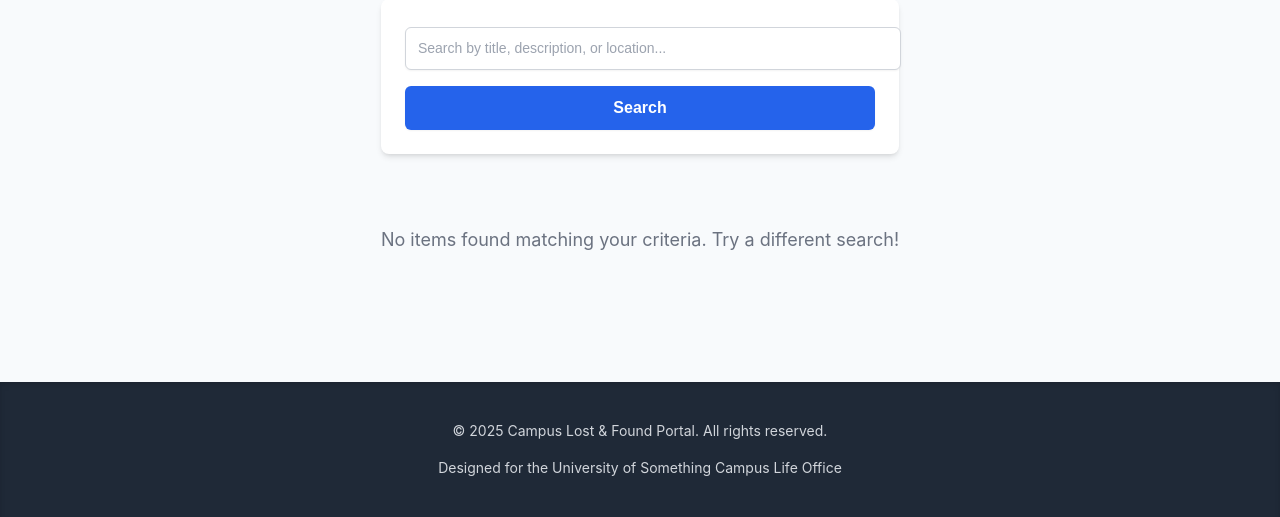
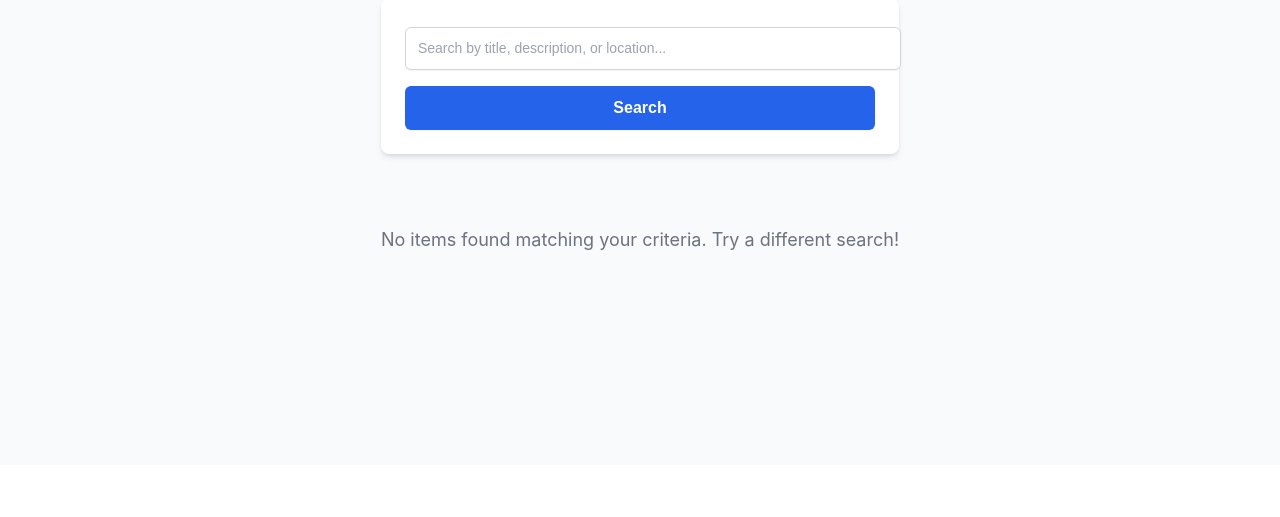
Before and after one commit to Lad-Lad/Lost-and-found-project, a Flask app: page /browse in a window 1280 px wide. Shown: the part 335-852 px from the top of the page. After the commit the page ends 585 px from the top, so only its background shows below. Run offline with Flask 3, Linux system fonts and the light colour scheme; the visitor is signed in with stand-in values (Sample User, id 1); data comes from the database, SQL or seed files in the repository; data that the repository does not hold is empty; some libraries are stand-ins or nearby versions.

Commit message:
Your commit message here

```diff
--- a/app/templates/base.html
+++ b/app/templates/base.html
@@ -377,9 +377,5 @@
         {% endwith %}
         {% block content %}{% endblock %}
     </div>
-    <footer>
-        <p>&copy; {{ moment(g.current_time).format('YYYY') }} Campus Lost & Found Portal. All rights reserved.</p>
-        <p class="mt-2">Designed for the University of Something Campus Life Office</p>
-    </footer>
 </body>
 </html>
```
Also changed, not shown: 1 other file.
